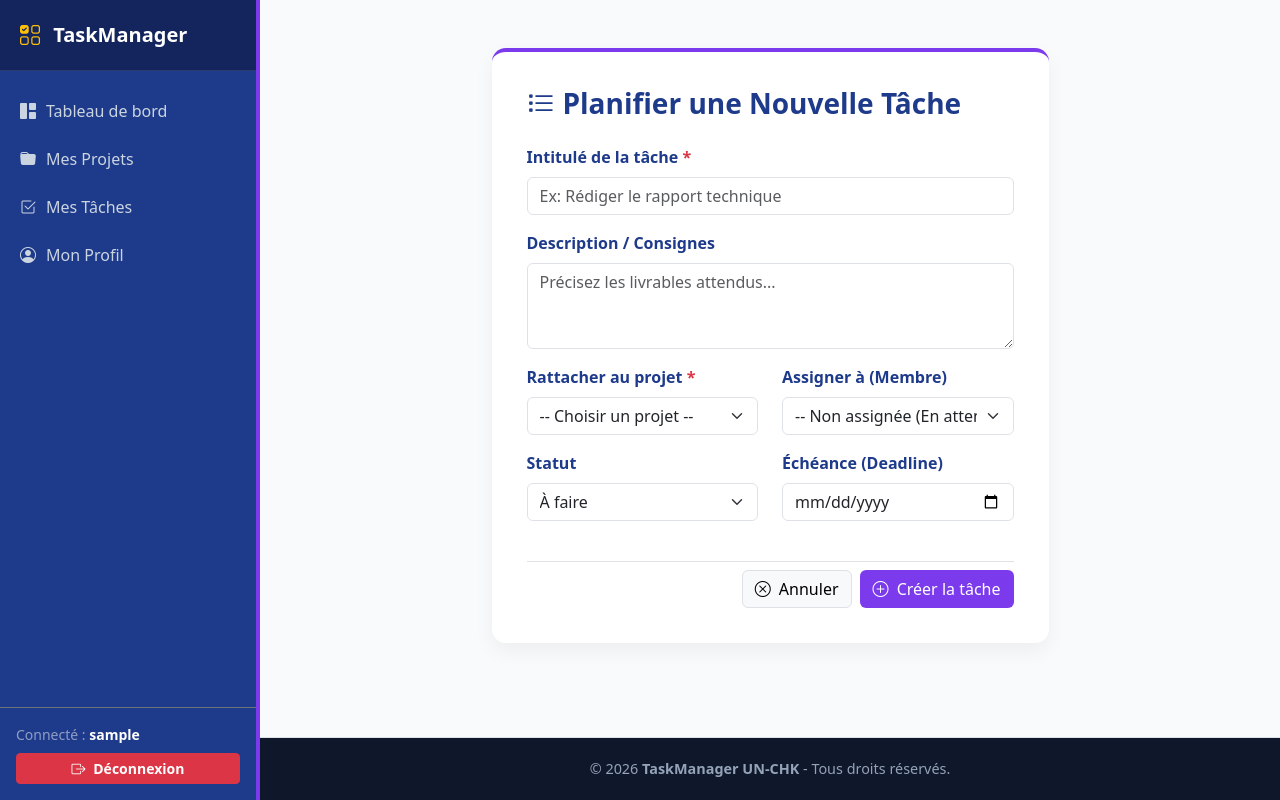
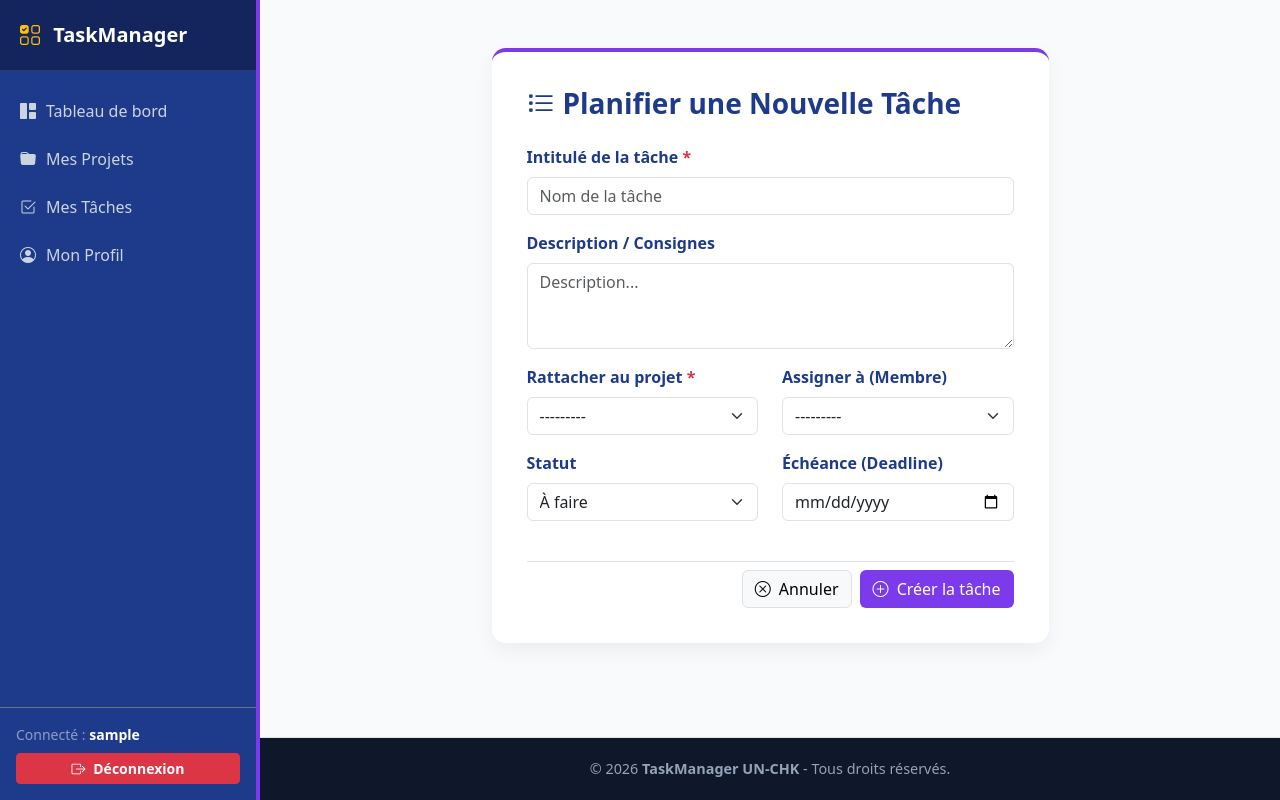
Before and after one commit to diagnediakhou11-sys/Plateforme-de-Gestion-de-Taches, a Django app: page /taches/create/ in a window 1280 px wide. Run offline with Django 5.2, Linux system fonts and the light colour scheme; a user stored in the database is signed in; tables that the repository leaves empty hold one stand-in row (values such as "Sample post").

Commit message:
Fix project dropdown rendering in task_create form

```diff
--- a/templates/projects/tache_create.html
+++ b/templates/projects/tache_create.html
@@ -1,7 +1,7 @@
 {% extends 'base.html' %}
 
 {% block title %}
-    {% if task.id %}Modifier la Tâche - {{ task.titre }}{% else %}Créer une Tâche{% endif %}
+    {% if tache.id %}Modifier la Tâche - {{ tache.titre }}{% else %}Créer une Tâche{% endif %}
 {% endblock %}
 
 {% block content %}
@@ -35,7 +35,7 @@
     <div class="col-md-8 col-lg-7">
         <div class="form-container">
             <h3 class="fw-bold mb-4" style="color: #1e3a8a;">
-                {% if task.id %}
+                {% if tache.id %}
                     <i class="bi bi-pencil-square me-2"></i>Modifier la Tâche
                 {% else %}
                     <i class="bi bi-list-task me-2"></i>Planifier une Nouvelle Tâche
@@ -47,92 +47,61 @@
 
                 <!-- Intitulé de la tâche -->
                 <div class="mb-3">
-                    <label for="id_titre" class="form-label form-label-custom">Intitulé de la tâche <span class="text-danger">*</span></label>
-                    <input type="text" name="titre" id="id_titre" class="form-control"
-                           placeholder="Ex: Rédiger le rapport technique"
-                           value="{{ task.titre|default:'' }}" required>
+                    <label for="{{ form.titre.id_for_label }}" class="form-label form-label-custom">Intitulé de la tâche <span class="text-danger">*</span></label>
+                    {{ form.titre }}
+                    {% if form.titre.errors %}<div class="text-danger small mt-1">{{ form.titre.errors }}</div>{% endif %}
                 </div>
 
                 <!-- Description / Consignes -->
                 <div class="mb-3">
-                    <label for="id_description" class="form-label form-label-custom">Description / Consignes</label>
-                    <textarea name="description" id="id_description" class="form-control" rows="3"
-                              placeholder="Précisez les livrables attendus...">{{ task.description|default:'' }}</textarea>
+                    <label for="{{ form.description.id_for_label }}" class="form-label form-label-custom">Description / Consignes</label>
+                    {{ form.description }}
+                    {% if form.description.errors %}<div class="text-danger small mt-1">{{ form.description.errors }}</div>{% endif %}
                 </div>
 
                 <div class="row">
                     <!-- Associer au Projet parent -->
                     <div class="col-md-6 mb-3">
-                        <label for="id_projet" class="form-label form-label-custom">Rattacher au projet <span class="text-danger">*</span></label>
-                        <select name="projet" id="id_projet" class="form-select" required>
-                            <option value="">-- Choisir un projet --</option>
-                            {% for p in projets_disponibles %}
-                                <option value="{{ p.id }}" {% if task.projet.id == p.id %}selected{% endif %}>
-                                    {{ p.nom }}
-                                </option>
-                            {% endfor %}
-                        </select>
+                        <label for="{{ form.projet.id_for_label }}" class="form-label form-label-custom">Rattacher au projet <span class="text-danger">*</span></label>
+                        {{ form.projet }}
+                        {% if form.projet.errors %}<div class="text-danger small mt-1">{{ form.projet.errors }}</div>{% endif %}
                     </div>
 
                     <!-- Assigner à un collaborateur -->
                     <div class="col-md-6 mb-3">
-                        <label for="id_assignee" class="form-label form-label-custom">Assigner à (Membre)</label>
-                        <select name="assignee" id="id_assignee" class="form-select">
-                            <option value="">-- Non assignée (En attente) --</option>
-                            {% for u in utilisateurs %}
-                                <option value="{{ u.id }}" {% if task.assignee.id == u.id %}selected{% endif %}>
-                                    {{ u.username }}
-                                </option>
-                            {% endfor %}
-                        </select>
+                        <label for="{{ form.assignee.id_for_label }}" class="form-label form-label-custom">Assigner à (Membre)</label>
+                        {{ form.assignee }}
+                        {% if form.assignee.errors %}<div class="text-danger small mt-1">{{ form.assignee.errors }}</div>{% endif %}
                     </div>
                 </div>
 
                 <div class="row">
                     <!-- Statut de la tâche -->
                     <div class="col-md-6 mb-3">
-                        <label for="id_statut" class="form-label form-label-custom">Statut</label>
-                        <select name="statut" id="id_statut" class="form-select">
-                            <option value="a_faire" {% if task.statut == 'a_faire' or not task.statut %}selected{% endif %}>À faire</option>
-                            <option value="en_cours" {% if task.statut == 'en_cours' %}selected{% endif %}>En cours</option>
-                            <option value="termine" {% if task.statut == 'termine' %}selected{% endif %}>Terminé</option>
-                        </select>
+                        <label for="{{ form.statut.id_for_label }}" class="form-label form-label-custom">Statut</label>
+                        {{ form.statut }}
+                        {% if form.statut.errors %}<div class="text-danger small mt-1">{{ form.statut.errors }}</div>{% endif %}
                     </div>
 
                     <!-- Échéance (Deadline) -->
                     <div class="col-md-6 mb-3">
-                        <label for="id_deadline" class="form-label form-label-custom">Échéance (Deadline)</label>
-                        <input type="date" name="deadline" id="id_deadline" class="form-control"
-                               value="{% if task.deadline %}{{ task.deadline|date:'Y-m-d' }}{% endif %}">
+                        <label for="{{ form.deadline.id_for_label }}" class="form-label form-label-custom">Échéance (Deadline)</label>
+                        {{ form.deadline }}
+                        {% if form.deadline.errors %}<div class="text-danger small mt-1">{{ form.deadline.errors }}</div>{% endif %}
                     </div>
                 </div>
 
                 <div class="mt-4 pt-2 border-top d-flex justify-content-end">
-                    <a href="{% if task.projet %}{% url 'projects:projet_detail' task.projet.id %}{% else %}{% url 'projects:dashboard' %}{% endif %}" class="btn btn-light border me-2">
+                    <a href="{% if projet %}{% url 'projects:projet_detail' projet.id %}{% else %}{% url 'projects:dashboard' %}{% endif %}" class="btn btn-light border me-2">
                         <i class="bi bi-x-circle me-1"></i> Annuler
                     </a>
                     <button type="submit" class="btn btn-mauve">
-                        <i class="bi {% if task.id %}bi-check-circle{% else %}bi-plus-circle{% endif %} me-1"></i>
-                        {% if task.id %}Enregistrer les modifications{% else %}Créer la tâche{% endif %}
+                        <i class="bi {% if tache.id %}bi-check-circle{% else %}bi-plus-circle{% endif %} me-1"></i>
+                        {% if tache.id %}Enregistrer les modifications{% else %}Créer la tâche{% endif %}
                     </button>
                 </div>
             </form>
         </div>
     </div>
 </div>
-
-
-<script>
-    document.addEventListener("DOMContentLoaded", function() {
-        // Uniquement en mode création (si aucun projet n'est encore sélectionné par défaut par l'instance)
-        const projetSelect = document.getElementById('id_projet');
-        if (projetSelect && projetSelect.value === "") {
-            const urlParams = new URLSearchParams(window.location.search);
-            const projectIdParam = urlParams.get('project');
-            if (projectIdParam) {
-                projetSelect.value = projectIdParam;
-            }
-        }
-    });
-</script>
 {% endblock %}
```
